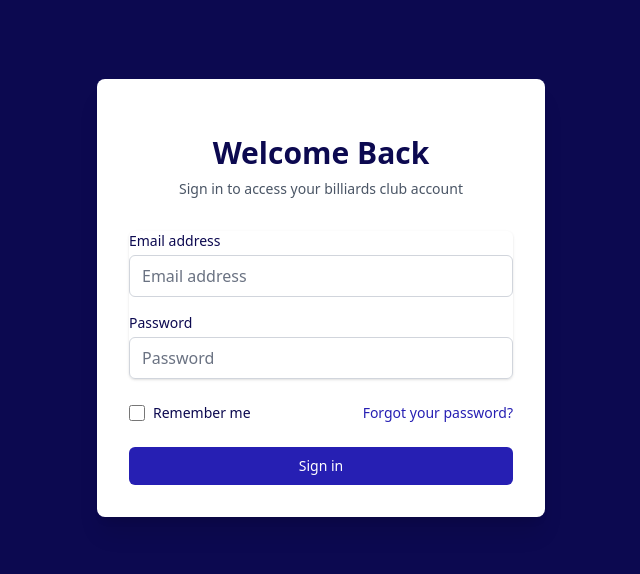
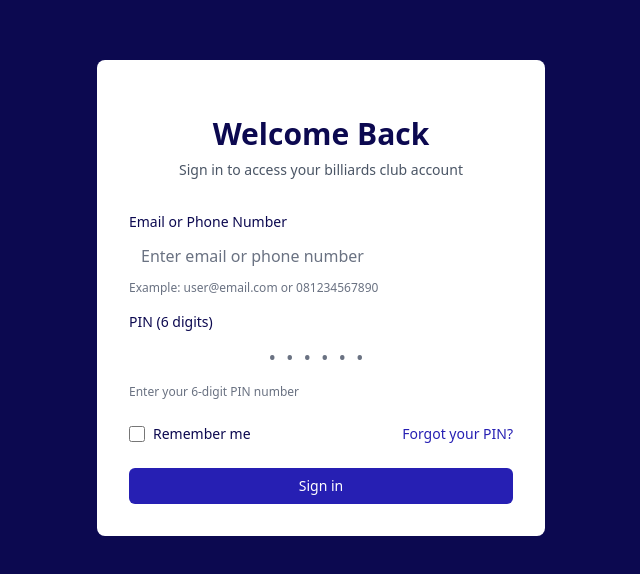
Before and after one commit to Josey34/Simple-member-website, a React (Vite) app: page /login in a window 1280 px wide. Shown: the part 102-676 px from the top of the page, without its empty margins (319-959 px from the left). Built offline with nearby package versions, Linux system fonts and the light colour scheme.

Commit message:
feat: add more login logic and change password to PIN also use env for security

```diff
--- a/package.json
+++ b/package.json
@@ -20,7 +20,6 @@
   },
   "devDependencies": {
     "@eslint/js": "^9.36.0",
-    "@types/node": "^24.6.0",
     "@types/react": "^19.1.16",
     "@types/react-dom": "^19.1.9",
     "@vitejs/plugin-react": "^5.0.4",
--- a/src/pages/Login.tsx
+++ b/src/pages/Login.tsx
@@ -4,8 +4,8 @@ import { useAuth } from "../hooks/useAuth";
 
 const Login = () => {
     const [credentials, setCredentials] = useState({
-        email: "",
-        password: "",
+        identifier: "",
+        pin: "",
     });
     const [isLoading, setIsLoading] = useState(false);
     const [error, setError] = useState("");
@@ -14,6 +14,11 @@ const Login = () => {
 
     const handleChange = (e: React.ChangeEvent<HTMLInputElement>) => {
         const { name, value } = e.target;
+
+        if (name === 'pin' && !/^\d{0,6}$/.test(value)) {
+            return;
+        }
+
         setCredentials((prev) => ({
             ...prev,
             [name]: value,
@@ -25,9 +30,21 @@ const Login = () => {
         setIsLoading(true);
         setError("");
 
+        if (credentials.pin.length !== 6) {
+            setError("PIN must be 6 digits");
+            setIsLoading(false);
+            return;
+        }
+
+        if (!credentials.identifier) {
+            setError("Please enter your email or phone number");
+            setIsLoading(false);
+            return;
+        }
+
         try {
-            // const user = await loginUser(credentials);
-            // login(user);
+            // const response = await loginUser(credentials);
+            // login(response.user);
             navigate("/dashboard");
         } catch (err) {
             setError(err instanceof Error ? err.message : "Failed to login");
@@ -58,42 +75,52 @@ const Login = () => {
                     <div className="rounded-md shadow-sm space-y-4">
                         <div>
                             <label
-                                htmlFor="email"
+                                htmlFor="identifier"
                                 className="block text-sm font-medium text-[#0C0950]"
                             >
-                                Email address
+                                Email or Phone Number
                             </label>
                             <input
-                                id="email"
-                                name="email"
-                                type="email"
+                                id="identifier"
+                                name="identifier"
+                                type="text" // Changed from email to text
                                 required
                                 className="mt-1 appearance-none rounded-md relative block w-full px-3 py-2 border border-gray-300 placeholder-gray-500 text-[#0C0950] focus:outline-none focus:ring-[#261FB3] focus:border-[#261FB3]"
-                                placeholder="Email address"
-                                value={credentials.email}
+                                placeholder="Enter email or phone number"
+                                value={credentials.identifier}
                                 onChange={handleChange}
                                 disabled={isLoading}
                             />
+                            <p className="mt-1 text-xs text-gray-500">
+                                Example: user@email.com or 081234567890
+                            </p>
                         </div>
 
                         <div>
                             <label
-                                htmlFor="password"
+                                htmlFor="pin"
                                 className="block text-sm font-medium text-[#0C0950]"
                             >
-                                Password
+                                PIN (6 digits)
                             </label>
                             <input
-                                id="password"
-                                name="password"
+                                id="pin"
+                                name="pin"
                                 type="password"
+                                inputMode="numeric"
+                                pattern="\d{6}"
+                                maxLength={6}
                                 required
-                                className="mt-1 appearance-none rounded-md relative block w-full px-3 py-2 border border-gray-300 placeholder-gray-500 text-[#0C0950] focus:outline-none focus:ring-[#261FB3] focus:border-[#261FB3]"
-                                placeholder="Password"
-                                value={credentials.password}
+                                className="mt-1 appearance-none rounded-md relative block w-full px-3 py-2 border border-gray-300 placeholder-gray-500 text-[#0C0950] focus:outline-none focus:ring-[#261FB3] focus:border-[#261FB3] tracking-[0.5em] text-center text-xl"
+                                placeholder="••••••"
+                                value={credentials.pin}
                                 onChange={handleChange}
                                 disabled={isLoading}
+                                autoComplete="new-password"
                             />
+                            <p className="mt-1 text-xs text-gray-500">
+                                Enter your 6-digit PIN number
+                            </p>
                         </div>
                     </div>
 
@@ -118,12 +145,11 @@ const Login = () => {
                             href="#"
                             className="font-medium text-[#261FB3] hover:text-[#261FB3]/80"
                         >
-                                Forgot your password?
+                            Forgot your PIN?
                         </a>
                     </div>
                     </div>
 
-                    <div>
                     <button
                         type="submit"
                         disabled={isLoading}
@@ -133,9 +159,18 @@ const Login = () => {
                                 : "bg-[#261FB3] hover:bg-[#261FB3]/90 focus:outline-none focus:ring-2 focus:ring-offset-2 focus:ring-[#261FB3]"
                         }`}
                     >
-                            {isLoading ? "Signing in..." : "Sign in"}
+                        {isLoading ? (
+                            <span className="flex items-center">
+                                <svg className="animate-spin -ml-1 mr-3 h-5 w-5 text-white" xmlns="http://www.w3.org/2000/svg" fill="none" viewBox="0 0 24 24">
+                                    <circle className="opacity-25" cx="12" cy="12" r="10" stroke="currentColor" strokeWidth="4"></circle>
+                                    <path className="opacity-75" fill="currentColor" d="M4 12a8 8 0 018-8V0C5.373 0 0 5.373 0 12h4zm2 5.291A7.962 7.962 0 014 12H0c0 3.042 1.135 5.824 3 7.938l3-2.647z"></path>
+                                </svg>
+                                Signing in...
+                            </span>
+                        ) : (
+                            "Sign in"
+                        )}
                     </button>
-                    </div>
                 </form>
             </div>
         </div>
--- a/src/services/authService.ts
+++ b/src/services/authService.ts
@@ -1,18 +1,62 @@
-import axios from 'axios';
-import type { User } from '../types';
+import axios from "axios";
+import type { LoginCredentials, LoginPayload, LoginResponse } from "../types";
+import { formatIdentifier, getIndonesiaTimestamp, hashPin, isValidEmail, isValidPhone } from "../utils";
 
-const API_URL = 'http://your-backend-api.com/api';
+const API_URL =
+    import.meta.env.VITE_API_URL || "http://your-backend-api.com/api";
+const API_VERSION = import.meta.env.VITE_APP_VERSION || "1.0.0";
 
-export const loginUser = async (credentials: {email: string, password: string}): Promise<User> => {
+export const loginUser = async (
+    credentials: LoginCredentials
+): Promise<LoginResponse> => {
+    const timeData = getIndonesiaTimestamp();
+    const identifierData = formatIdentifier(credentials.identifier);
+    const hashedPin = await hashPin(credentials.pin);
+
     try {
-        const response = await axios.post(`${API_URL}/auth/login`, credentials);
-        return response.data.user;
-    } catch(e) {
-        if (e instanceof Error) {
-            console.error(e.message);
-        } else {
-            console.error("An unknown error occurred:", e);
+        const payload: LoginPayload = {
+            identifier: identifierData.value,
+            pin: hashedPin,
+            identifierType: identifierData.type,
+            deviceInfo: {
+                deviceId: crypto.randomUUID(),
+                platform: navigator.platform,
+                userAgent: navigator.userAgent,
+            },
+            timestamp: timeData.timestamp,
+            formattedTime: timeData.formatted,
+            timezone: "Asia/Jakarta",
+        };
+
+        console.log("Login attempt:", {
+            ...payload,
+        });
+
+        if (
+            !isValidEmail(payload.identifier) &&
+            !isValidPhone(payload.identifier)
+        ) {
+            throw new Error("Please enter a valid email or phone number");
         }
-        throw e;
+
+        const response = await axios.post<LoginResponse>(
+            `${API_URL}/auth/login`,
+            payload,
+            {
+                headers: {
+                    "Content-Type": "application/json",
+                    "X-Request-ID": crypto.randomUUID(),
+                    "X-Client-Version": API_VERSION,
+                    "X-Timezone": "Asia/Jakarta",
+                },
+            }
+        );
+
+        return response.data;
+    } catch (error) {
+        if (axios.isAxiosError(error)) {
+            throw new Error(error.response?.data?.message || "Login failed");
+        }
+        throw error;
     }
 };
--- a/src/types/index.ts
+++ b/src/types/index.ts
@@ -28,7 +28,32 @@ export interface Reward {
     title: string;
     description: string;
     pointsCost: number;
-    category: 'time' | 'food' | 'equipment' | 'tournament' | 'merchandise';
+    category: "time" | "food" | "equipment" | "tournament" | "merchandise";
     image?: string;
     available: boolean;
 }
+
+export interface LoginCredentials {
+    identifier: string;
+    pin: string;
+}
+
+export interface DeviceInfo {
+    deviceId: string;
+    platform: string;
+    userAgent: string;
+}
+
+export interface LoginPayload {
+    identifier: string;
+    pin: string;
+    identifierType: "email" | "phone";
+    deviceInfo: DeviceInfo;
+    timestamp: number;
+    formattedTime: string;
+    timezone: string;
+}
+
+export interface LoginResponse {
+    user: User;
+}
--- /dev/null
+++ b/src/utils/index.ts
@@ -0,0 +1,127 @@
+/**
+ * Email validation with RFC 5322 standard
+ */
+export const isValidEmail = (email: string): boolean => {
+    const emailRegex =
+        /^[a-zA-Z0-9.!#$%&'*+/=?^_`{|}~-]+@[a-zA-Z0-9](?:[a-zA-Z0-9-]{0,61}[a-zA-Z0-9])?(?:\.[a-zA-Z0-9](?:[a-zA-Z0-9-]{0,61}[a-zA-Z0-9])?)*$/;
+    return emailRegex.test(email);
+};
+
+/**
+ * Indonesian phone number validation
+ * Supports formats: +62, 62, 0
+ */
+export const isValidPhone = (phone: string): boolean => {
+    const cleanPhone = phone.replace(/\D/g, "");
+    const phoneRegex = /^(?:(?:\+|62|0)(?:8[1-9]|2[1-9]|3[1-9])[0-9]{8,11})$/;
+    return phoneRegex.test(cleanPhone);
+};
+
+type IdentifierType = "email" | "phone";
+
+interface IdentifierResult {
+    type: IdentifierType;
+    value: string;
+    isValid: boolean;
+}
+
+/**
+ * Formats and validates identifier (email/phone)
+ */
+export const formatIdentifier = (identifier: string): IdentifierResult => {
+    // Check for email first
+    if (isValidEmail(identifier)) {
+        return {
+            type: "email",
+            value: identifier.toLowerCase(),
+            isValid: true,
+        };
+    }
+
+    // Format phone number
+    const phone = formatPhoneNumber(identifier);
+    const isValid = isValidPhone(phone);
+
+    return {
+        type: "phone",
+        value: phone,
+        isValid,
+    };
+};
+
+/**
+ * Formats phone number to Indonesian format
+ */
+export const formatPhoneNumber = (phone: string): string => {
+    let cleaned = phone.replace(/\D/g, "");
+
+    if (cleaned.startsWith("0")) {
+        cleaned = "62" + cleaned.substring(1);
+    }
+    if (!cleaned.startsWith("62")) {
+        cleaned = "62" + cleaned;
+    }
+
+    return cleaned;
+};
+
+interface TimeData {
+    timestamp: number;
+    formatted: string;
+    date: string;
+}
+
+/**
+ * Gets current timestamp in Indonesia timezone
+ */
+export const getIndonesiaTimestamp = (): TimeData => {
+    const JAKARTA_OFFSET = 7;
+    const now = new Date();
+    const utc = now.getTime() + now.getTimezoneOffset() * 60000;
+    const jakartaTime = new Date(utc + 3600000 * JAKARTA_OFFSET);
+
+    return {
+        timestamp: jakartaTime.getTime(),
+        formatted: formatTime(jakartaTime),
+        date: formatDate(jakartaTime),
+    };
+};
+
+/**
+ * Formats time to HH:mm:ss
+ */
+export const formatTime = (date: Date): string => {
+    return date.toLocaleTimeString("en-US", {
+        hour12: false,
+        timeZone: "Asia/Jakarta",
+        hour: "2-digit",
+        minute: "2-digit",
+        second: "2-digit",
+    });
+};
+
+/**
+ * Formats date to YYYY-MM-DD
+ */
+export const formatDate = (date: Date): string => {
+    return date.toLocaleDateString("en-CA", {
+        // en-CA gives YYYY-MM-DD format
+        timeZone: "Asia/Jakarta",
+    });
+};
+
+/**
+ * Hashes PIN using SHA-256
+ */
+export const hashPin = async (pin: string): Promise<string> => {
+    try {
+        const encoder = new TextEncoder();
+        const data = encoder.encode(pin);
+        const hashBuffer = await crypto.subtle.digest("SHA-256", data);
+        const hashArray = Array.from(new Uint8Array(hashBuffer));
+        return hashArray.map((b) => b.toString(16).padStart(2, "0")).join("");
+    } catch (error) {
+        console.error("PIN hashing failed:", error);
+        throw new Error("Failed to secure PIN");
+    }
+};
```
Also changed, not shown: 2 other files (tests, documents, lock files or other folders). Lines whose indentation alone changed are shown as unchanged.
